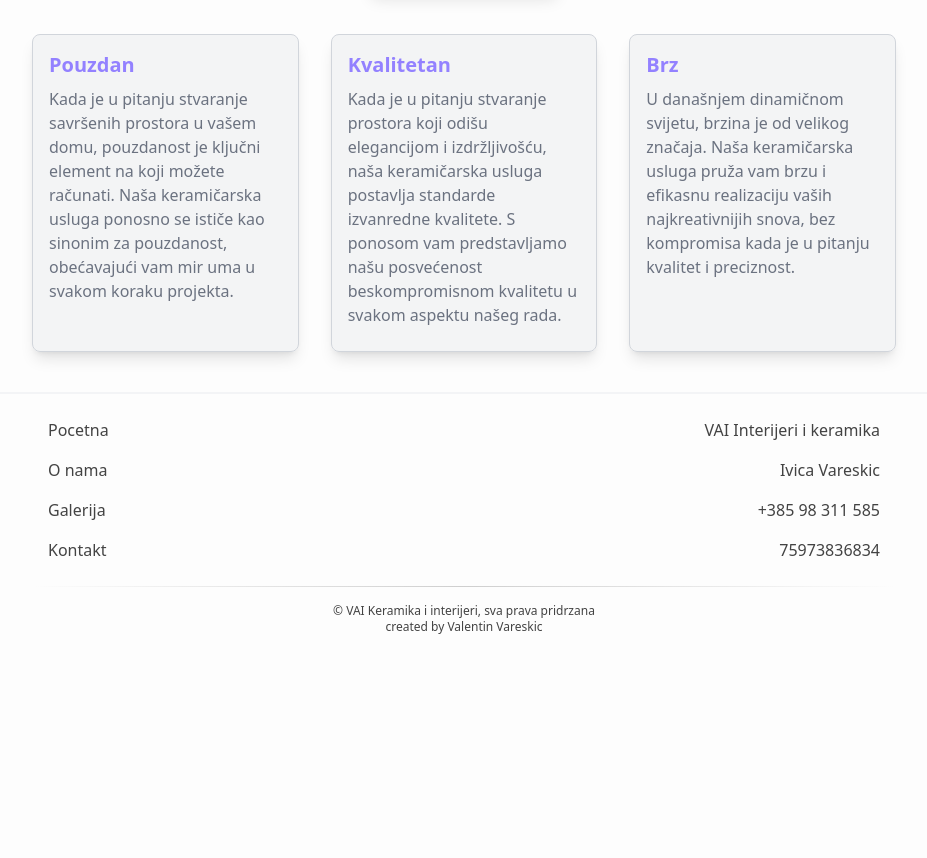
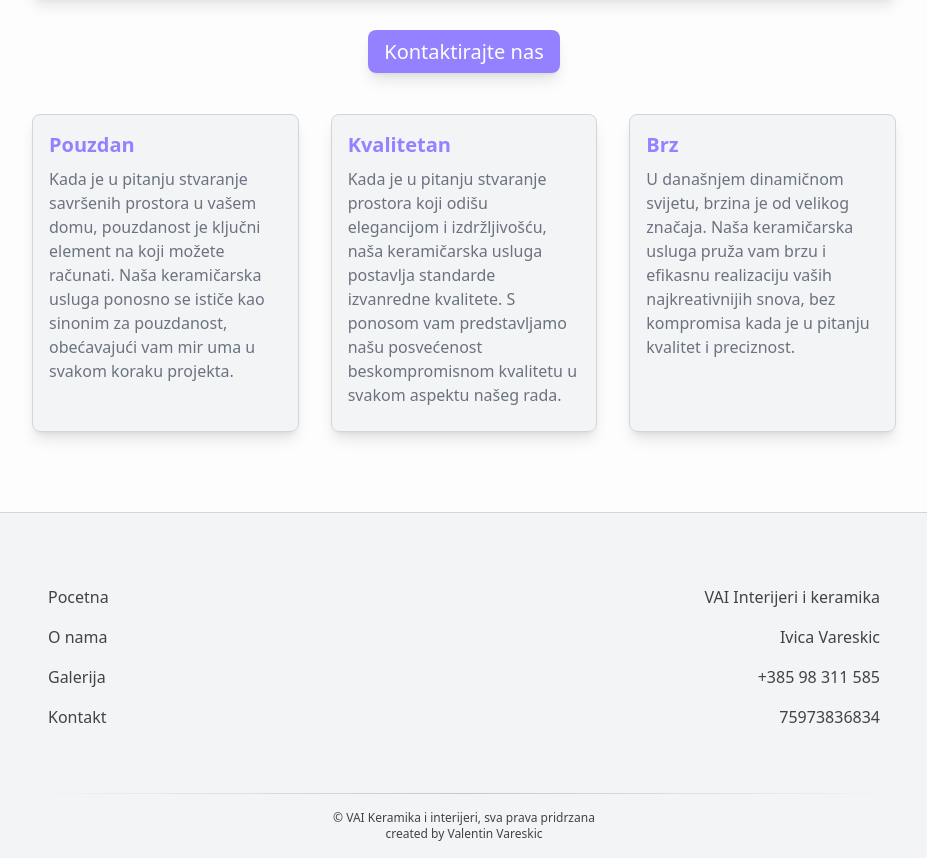
Before and after one commit to valentin994/vaikeramika, a SvelteKit app: page / in a window 1280 px wide. Shown: the part 590-1448 px from the top of the page, without its empty margins (176-1103 px from the left). Before the commit the page ends 1241 px from the top, so only its background shows below. Built offline with nearby package versions, Linux system fonts and the light colour scheme.

Commit message:
various touch ups

```diff
--- a/src/routes/+layout.svelte
+++ b/src/routes/+layout.svelte
@@ -111,13 +111,23 @@
         <div class="flex-grow bg-background">
 		  <slot />
         </div>
-    <footer class="p-2 mt-4 border-t-2 border-gray-100 text-textcol text-md md:px-20 lg:px-52">
-        <div class="flex flex-row justify-between">
-            <div class="flex flex-col p-2 text-start">
-                <a class="p-2" href="/">Pocetna</a>
-                <a class="p-2" href="/about">O nama</a>
-                <a class="p-2" href="/gallery">Galerija</a>
-                <a class="p-2" href="/contact">Kontakt</a>
+    <footer class="p-2 mt-4 border-t border-gray-300 text-textcol text-md md:px-20 lg:px-52 md:text-g mg-gray-300 bg-gray-300 bg-opacity-25">
+        <div class="flex flex-row justify-between my-4 md:my-12">
+            <div class="flex flex-col p-2 text-start ">
+                <div class="p-2 content-center">
+                    <a class="hover:text-gray-500" href="/">Pocetna</a>
+                </div>
+                <div class="p-2 content-center">
+                    <a class="hover:text-gray-500" href="/about">O nama</a>
+                </div>
+                <div class="p-2 content-center">
+                    <a class="hover:text-gray-500" href="/gallery">Galerija</a>
+                </div>
+                <div class="p-2 content-center">
+                    <a class="hover:text-gray-500" href="/contact">Kontakt</a>
+                </div>
+
+
             </div>
             <div class="p-2 text-end">
                 <p class="p-2">VAI Interijeri i keramika</p>
@@ -129,7 +139,7 @@
         <hr class="my-2 h-px border-t-0 bg-transparent bg-gradient-to-r from-transparent via-textcol to-transparent opacity-25" />
         <div class="p-2 text-center">
             <p class="text-xs">© VAI Keramika i interijeri, sva prava pridrzana</p>
-            <p class="text-xs">created by Valentin Vareskic</p>
+            <p class="text-xs">created by <a href="https://github.com/valentin994" target="_blank">Valentin Vareskic</a></p>
         </div>
     </footer>
 </div>
--- a/src/routes/+page.svelte
+++ b/src/routes/+page.svelte
@@ -1,16 +1,15 @@
 <div class="flex flex-col justify-center bg-background">
-    <h1 class="text-textcol text-2xl font-bold text-center p-4">Iskusni keramicar sa preko 20 godina iskustva</h1>
+    <h1 class="text-textcol text-2xl font-bold text-center p-4 my-2">Iskusni keramicar sa preko 20 godina iskustva</h1>
     <div class="p-4 md:px-24 lg:px-52">
-        <div class="bg-[url('/darker_home.avif')] bg-cover w-full h-56 flex flex-col align-middle justify-center rounded-lg shadow-lg md:h-80">
+        <div class="bg-[url('/darker_home.avif')] bg-cover w-full h-56 flex flex-col align-middle justify-center rounded-lg shadow-lg md:h-96">
             <p class="text-center text-background text-xl font-thin font-serif p-4">Uredite kupaonicu ili kuhinju,
         kreirajte svoj dom iz <span class="text-accent">snova</span>.</p>
         </div>
     </div>
     <div class="text-center my-2 p-4">
-        <a href="./contact" class="px-4 py-2 bg-secondary text-background text-xl max-w-48 rounded-lg shadow-lg">Kontaktirajte nas</a>
+        <a href="./contact" class="px-4 py-2 bg-secondary text-background text-xl max-w-48 rounded-lg shadow-lg transform transition-all duration-200 ease-out-out hover:bg-opacity-75">Kontaktirajte nas</a>
     </div>
-
-    <div class="my-2 md:grid md:grid-cols-3 md:auto-cols-max md:px-20 lg:px-48">
+    <div class="my-2 mb-12 md:grid md:grid-cols-3 md:auto-cols-max md:px-20 lg:px-48">
         <div class="p-4 text-textcol flex">
             <div class="p-4 bg-gray-300 border border-gray-300 bg-opacity-25 rounded-lg shadow-lg">
                 <h1 class="text-xl text-secondary font-bold">Pouzdan</h1>
--- a/src/routes/about/+page.svelte
+++ b/src/routes/about/+page.svelte
@@ -97,19 +97,19 @@
 </div>
 <div class="grid grid-cols-1 md:grid-cols-3 mb-12 md:gap-4 w-full md:grid-row-1 px-4 md:px-24 lg:px-52">
 	<div
-		class="flex border border-gray-300 rounded-md shadow-md w-full p-4 py-8 my-4 justify-between items-center bg-gray-300 bg-opacity-25"
+		class="flex border border-gray-300 rounded-md shadow-md w-full p-4 py-8 my-4 justify-between items-center bg-gray-300 bg-opacity-25 hover:bg-gray-100 hover:bg-opacity-25 cursor-default"
 	>
 		<img alt="House" src="./house2.svg" class="w-16" />
 		<h2 class="text-gray-500 p-4">Odradeno vise od 1000 domova.</h2>
 	</div>
 	<div
-		class="flex border border-gray-300 rounded-md shadow-md p-4 py-8 my-4 justify-between items-center bg-gray-300 bg-opacity-25"
+		class="flex border border-gray-300 rounded-md shadow-md p-4 py-8 my-4 justify-between items-center bg-gray-300 bg-opacity-25 hover:bg-gray-100 hover:bg-opacity-25 cursor-default"
 	>
 		<img alt="Ruler" src="./ruler3.svg" class="w-16" />
 		<h2 class="text-gray-500 p-4">Vise od 10000 m2 nesto nesto</h2>
 	</div>
 	<div
-		class="flex border border-gray-300 rounded-md shadow-md p-4 py-8 my-4 justify-between items-center bg-gray-300 bg-opacity-25"
+		class="flex border border-gray-300 rounded-md shadow-md p-4 py-8 my-4 justify-between items-center bg-gray-300 bg-opacity-25 hover:bg-gray-100 hover:bg-opacity-25 cursor-default"
 	>
 		<img alt="Box" src="./kutija.svg" class="w-16" />
 		<h2 class="text-gray-500 p-4">Tisuce zadovoljnih klijenata</h2>
--- a/src/routes/contact/+page.svelte
+++ b/src/routes/contact/+page.svelte
@@ -1,5 +1,5 @@
 <div class="flex justify-center">
-<div class="max-w-xs lg:max-w-xl w-full mt-8">
+<div class="max-w-xs md:max-w-lg lg:max-w-xl w-full mt-8">
   <h1 class="text-center text-2xl text-secondary p-8">Kontaktirajte nas</h1>
   <form class="bg-gray-300 bg-opacity-25 border border-gray-200 shadow-md rounded-md px-8 pt-6 pb-8 mb-4">
     <div class="mb-4">
@@ -12,7 +12,7 @@
       <label class="block text-gray-700 text-sm font-bold mb-2" for="poruka">
         poruka
       </label>
-      <textarea rows="4" class="shadow appearance-none border rounded w-full py-2 px-3 text-gray-700 mb-3 leading-tight focus:outline focus:outline-secondary" id="poruka"></textarea>
+      <textarea rows="6" class="shadow appearance-none border rounded w-full py-2 px-3 text-gray-700 mb-3 leading-tight focus:outline focus:outline-secondary " id="poruka"></textarea>
     </div>
     <div class="flex items-center justify-between">
       <button class="bg-secondary text-background font-bold py-2 px-4 rounded focus:outline-none focus:shadow-outline" type="button">
```
